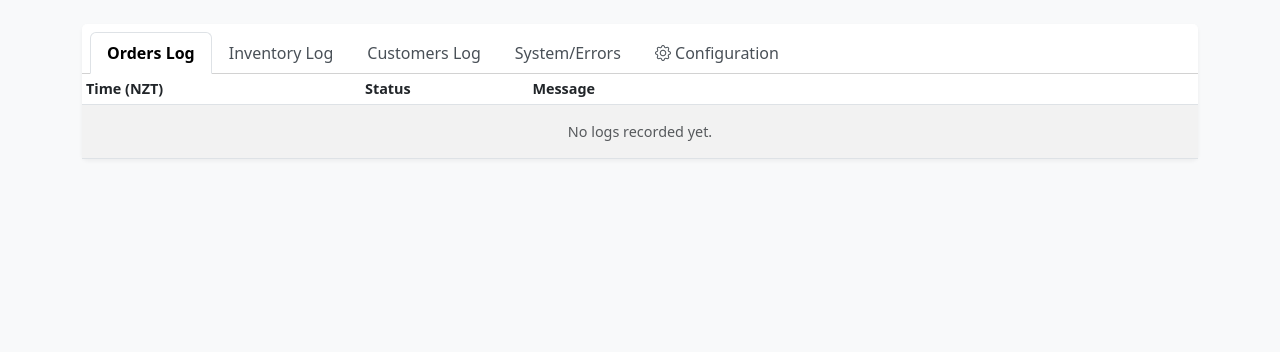
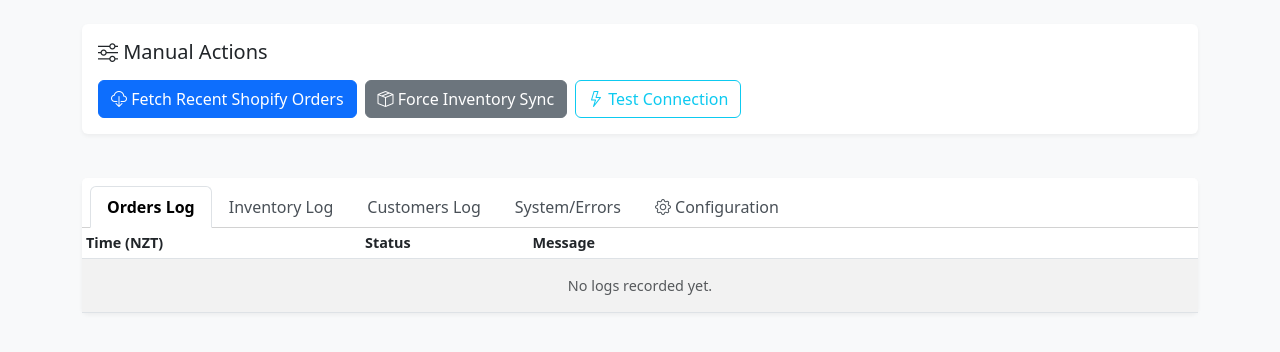
Before and after one commit to pratzs/odoo-shopify-connector, a Flask app: page / in a window 1280 px wide. Shown: the part 56-408 px from the top of the page. Run offline with Flask 3, Linux system fonts and the light colour scheme; data that the repository does not hold is empty.

Commit message:
Add manual action buttons to dashboard
Added manual action buttons for fetching orders, syncing inventory, and testing connection.

```diff
--- a/templates/dashboard.html
+++ b/templates/dashboard.html
@@ -71,6 +71,28 @@
     </nav>
 
     <div class="container">
+        <!-- Manual Triggers -->
+        <div class="row mb-4">
+            <div class="col-md-12">
+                <div class="card p-3">
+                    <div class="d-flex justify-content-between align-items-center">
+                        <h5 class="mb-0"><i class="bi bi-sliders"></i> Manual Actions</h5>
+                    </div>
+                    <div class="mt-3 d-flex gap-2 flex-wrap">
+                        <button onclick="openOrderImportModal()" class="btn btn-primary">
+                            <i class="bi bi-cloud-download"></i> Fetch Recent Shopify Orders
+                        </button>
+                        <button onclick="triggerAction('/sync/inventory')" class="btn btn-secondary">
+                            <i class="bi bi-box-seam"></i> Force Inventory Sync
+                        </button>
+                        <button onclick="triggerAction('/test/simulate_order', 'POST')" class="btn btn-outline-info">
+                            <i class="bi bi-lightning"></i> Test Connection
+                        </button>
+                    </div>
+                </div>
+            </div>
+        </div>
+
         <!-- Main Tabs -->
         <div class="card">
             <div class="card-header bg-white">
@@ -262,14 +284,20 @@
 
                     const savedLocs = SAVED_SETTINGS.locations || [];
 
-                    data.forEach(loc => {
+                    // Optimization: Build one HTML string instead of updating DOM inside loop
+                    // This fixes the "page crash" on large lists
+                    const items = data.map(loc => {
                         const isChecked = savedLocs.includes(loc.id) ? 'checked' : '';
-                        list.innerHTML += `
+                        return `
                             <div class="form-check">
                                 <input class="form-check-input loc-check" type="checkbox" value="${loc.id}" id="loc_${loc.id}" ${isChecked}>
                                 <label class="form-check-label" for="loc_${loc.id}">${loc.complete_name}</label>
                             </div>`;
                     });
+                    list.innerHTML = items.join('');
+                })
+                .catch(err => {
+                    document.getElementById('locationList').innerHTML = `<span class="text-danger">Failed to load locations. Check Odoo connection.</span>`;
                 });
         }
 
```
